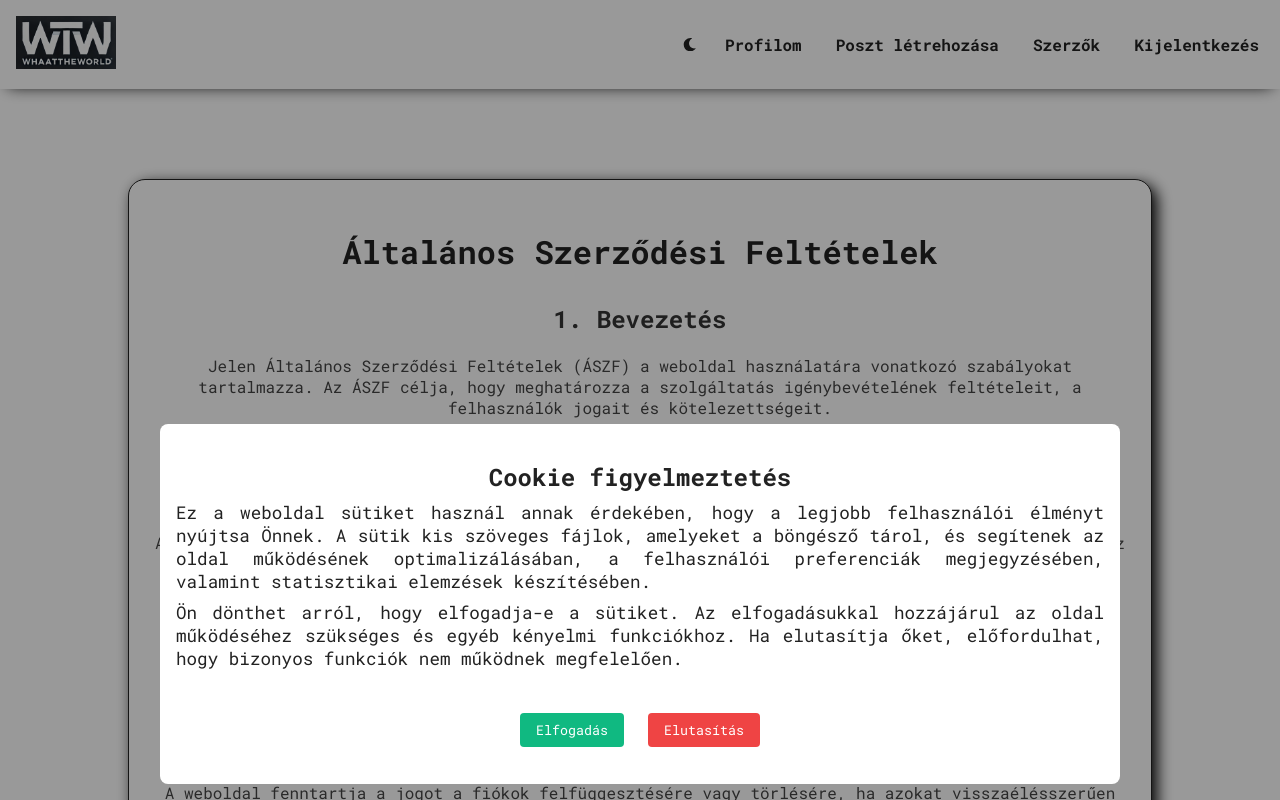
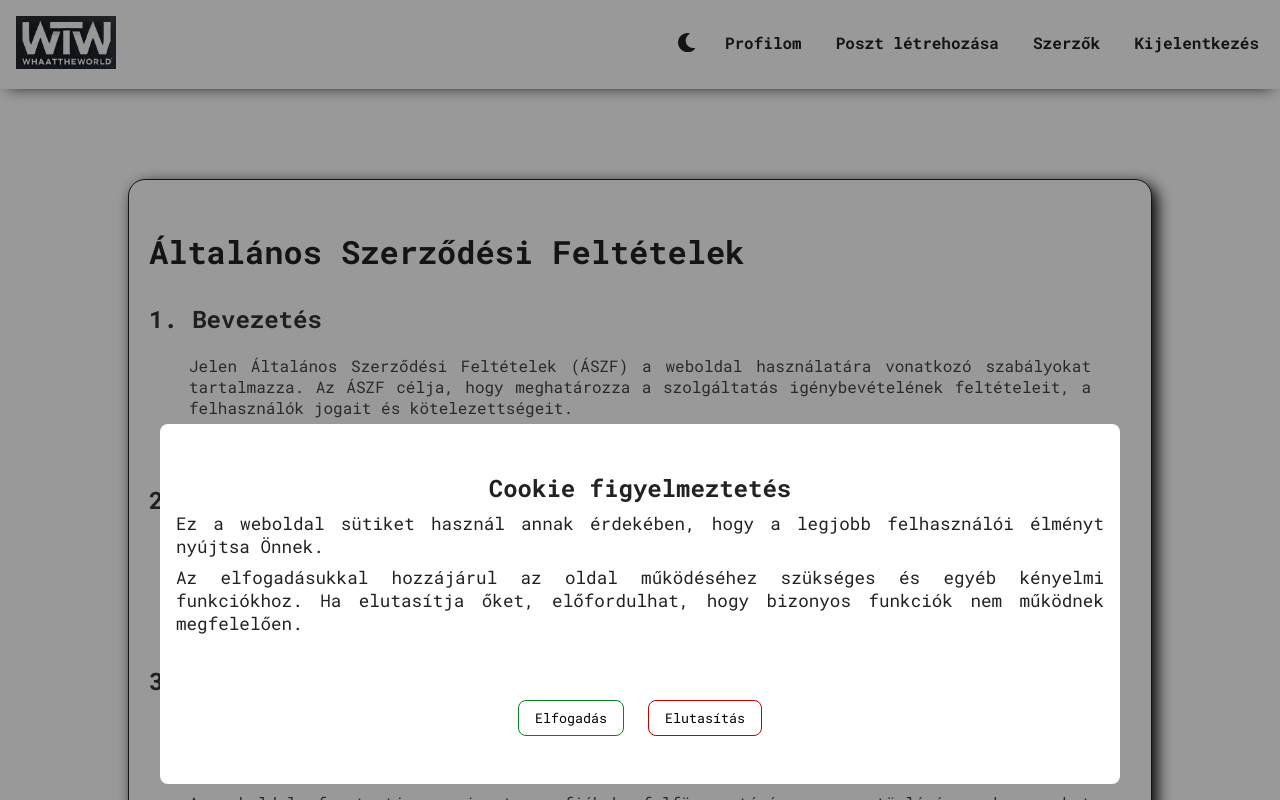
Before and after one commit to istvan911/react_vite_blog_proj, a React (Vite) app: page /aszf in a window 1280 px wide. Shown: the top 800 px of the page. Built offline with nearby package versions, Linux system fonts and the light colour scheme.

Commit message:
2025_02_15_3

```diff
--- a/package.json
+++ b/package.json
@@ -14,6 +14,8 @@
     "draft-convert": "^2.1.13",
     "draft-js": "^0.11.7",
     "file-saver": "^2.0.5",
+    "quill": "^2.0.3",
+    "quill-image-resize-module-react": "^3.0.0",
     "react": "^18.2.0",
     "react-dom": "^18.2.0",
     "react-icons": "^5.3.0",
--- a/public/posts/post1.html
+++ b/public/posts/post1.html
@@ -11,14 +11,12 @@
             padding: 0;
         }
         .post-container {
-            color: #ddd;
             line-height: 1.6;
             padding: 20px;
             margin: auto;
         }
         .title {
             text-align: center;
-            color: #fff;
             margin-bottom: 20px;
         }
         .subtitle {
--- a/src/App.css
+++ b/src/App.css
@@ -1,4 +1,3 @@
-
 /*---------->   BASIC SETTINGS BEGIN  <----------*/
 :root{
   --primary-bg-color:#222 !important;
@@ -8,7 +7,9 @@
   --third-color: #bbb !important;
   --link-color: #FFD700 !important;
   --link-bf-color:#f4e696 !important;
-  --link-btn:#fff !important;
+  --link-btn:#000 !important;
+  --btn-accept:#00851d !important;
+  --btn-decline:#c60000 !important;
   --shadow-color:rgba(255, 255, 255, 1) !important;
     /*--margin-1:70px 0;
     --width-1: 50%;
@@ -21,7 +22,8 @@
   --primary-color: #fff !important;
   --secondary-color: #ddd !important;
   --third-color: #ccc !important;
-  --fourth-color: #bbb !important;
+  --fourth-color: #fff !important;
+  --fifth-color: #fff !important;
   --link-color: #FFD700 !important;
   --link-bf-color:#f4e696 !important;
   --link-btn:#000 !important;
@@ -33,9 +35,10 @@
   --primary-color: #222 !important;
   --secondary-color: #333 !important;
   --third-color: #444 !important;
-  --fourth-color: #555 !important;
-  --link-color: #ff0015 !important;
-  --link-bf-color:#E63946 !important;
+  --fourth-color: #000 !important;
+  --fifth-color: #fff !important;
+  --link-color: #5400c9 !important;
+  --link-bf-color:#743ac6 !important;
   --link-btn:#fff !important;
   --shadow-color:rgba(0, 0, 0, 1) !important;
 }
@@ -56,16 +59,16 @@ h1,h2,h3,p{
 
 .input-form{
   width: 100%;
-  padding: 10px;
+  padding: .6rem;
   border: 1px solid var(--primary-color);
   color: var(--primary-color);
   font-weight: bold;
-  border-radius: 4px;
+  border-radius: .25rem;
 }
 
 .label-form{
   display: block;
-  margin-bottom: 5px;
+  margin-bottom: .5rem;
   color:  var(--primary-color);
   font-weight: bold;
 }
@@ -143,9 +146,9 @@ h1,h2,h3,p{
     /*---------->   CARD  BEGIN <----------*/
 
     .card {
-        min-width: 20rem;
+        min-width: 15rem;
         max-width: 25rem;
-        max-height: 38rem;
+        max-height: 33rem;
         margin: 70px 1.5rem;
         border: 1px solid var(--primary-color);
         background-color: var(--primary-bg-color);
@@ -168,8 +171,8 @@ h1,h2,h3,p{
       }
 
       .card-content {
-        padding: 1.1rem !important;
-        margin: 0;
+        padding: .1rem !important;
+        margin: 0 !important;
         text-align: center;
       }
 
@@ -180,7 +183,7 @@ h1,h2,h3,p{
 
       .card-text {
         font-size: 1rem !important;
-        margin: 0;
+        margin: 0 !important;
         flex-grow: 1;
         text-align:center !important;
       }
@@ -188,7 +191,7 @@ h1,h2,h3,p{
       .card-date {
         font-size: .9rem !important;
         text-align: center !important;
-        margin: 0 0 10px 0;
+        margin: 0 !important;
       }
 
       /*.btn-card-show-more{
@@ -281,6 +284,12 @@ h1,h2,h3,p{
     .theme-toggle-btn{
       color: var(--primary-color);
       cursor: pointer;
+      font-size: 1.2rem;
+      align-items: center;
+      margin: 0;
+    }
+    .theme-toggle-btn:hover{
+      color: var(--link-color);
     }
 
     /*---------->   THEMETOGGLE  END <----------*/
@@ -335,6 +344,7 @@ h1,h2,h3,p{
 
     .nav-menu li a:hover {
       color: var(--link-color); /* A szöveg színe változik */
+      font-size: 1.1rem;
       transition-delay: 0s; /* A színváltás késleltetése visszaáll, amikor hover történik */
     }
 
@@ -380,9 +390,6 @@ h1,h2,h3,p{
 
         .nav-toggle-button {
         display: block; /* show toggle button on small screens */
-        }
-        .nav-logo .logo{
-          /*display: none;*/
         }
     }
 
@@ -469,6 +476,34 @@ h1,h2,h3,p{
 
     /*---------->   TEXTEDITOR  BEGIN <----------*/
 
+    /* Módosítjuk a Quill toolbar stílusait */
+.ql-toolbar {
+  background-color: var(--primary-bg-color) !important; /* Sötétszürke háttérszín */
+  color: var(--primary-color) !important; /* Fehér szín a szövegeknek */
+}
+
+/* A toolbar gombjainak színe */
+.ql-toolbar .ql-formats button {
+  background-color: transparent; /* Átlátszó háttér a gomboknak */
+  color: var(--primary-color) !important; /* Fehér színű ikonok és szövegek */
+  border: none; /* Nincs keret */
+}
+
+/* Ha szeretnél egyedi stílust a dropdown-okhoz is */
+.ql-toolbar .ql-picker {
+  color: var(--primary-color) !important; /* Fehér szín a legördülő menük szövegeinek */
+}
+
+.ql-toolbar .ql-picker-item {
+  background-color: transparent; /* Átlátszó háttér */
+  color: var(--primary-color) !important; /* Fehér szín */
+}
+
+.ql-toolbar .ql-picker-item:hover {
+  background-color: var(--secondary-bg-color); /* Sötétebb háttér a legördülő menü elemeinek hover során */
+}
+
+
       .save-button{
         width: 60%;
         margin-left: 20%;
@@ -493,30 +528,41 @@ h1,h2,h3,p{
       .gdpr-title{
         margin-top: 30px;
         margin-bottom: 30px;
-        text-align: center;
+        text-align: justify;
         color: var(--primary-color);
 
       }
       .gdpr-subtitle{
         color: var(--secondary-color);
-        text-align: center;
+        text-align: justify;
         margin-bottom: 20px;
       }
       .gdpr-p{
-        margin-bottom: 10px;
-        text-align: center;
+        margin-bottom: .75rem;
+        margin-right: 2.5rem;
+        margin-left: 2.5rem;
+        text-align: justify;
         color: var(--third-color);
 
       }
       .gdpr-ul{
-        margin: 0 auto;
-        list-style:none;
+       margin: 0;
+       margin-left: 6rem;
+        list-style:square;
       }
       .gdpr-li{
         padding: 10px;
         margin-bottom: 10px;
-        color: var(--fourth-color);
-        text-align: center;
+        color: var(--third-color);
+        text-align: justify;
+      }
+
+      .gdpr-link{
+        text-decoration: none;
+        color: var(--link-bf-color);
+      }
+      .gdpr-link:hover{
+        color: var(--link-color);
       }
 
   /*---------->   GDPR  END <----------*/
@@ -543,26 +589,32 @@ h1,h2,h3,p{
 
   .cookie-button {
     padding: 0.5rem 1rem;
-    border-radius: 0.25rem;
+    border-radius: 0.5rem;
     border: none;
     color: white;
     cursor: pointer;
   }
 
   .cookie-accept {
-    background-color: #10b981;
+    border: 1px solid var(--btn-accept);
+    background-color: var(--primary-bg-color);
+    color: var(--fourth-color);
   }
 
   .cookie-accept:hover {
-    background-color: #059669;
+    color: var(--fifth-color);
+    background-color: var(--btn-accept);
   }
 
   .cookie-decline {
-    background-color: #ef4444;
+    color: var(--fourth-color);
+    border: 1px solid var(--btn-decline);
+    background-color: var(--primary-bg-color);
   }
 
   .cookie-decline:hover {
-    background-color: #dc2626;
+    color: var(--fifth-color);
+    background-color: var(--btn-decline);
   }
 
   .cookie-overlay {
@@ -656,7 +708,7 @@ h1,h2,h3,p{
     width: 90%;
     justify-content: space-around;
     flex-direction: column;
-    height: 65%;
+    height: 75%;
   }
 
   .cookie-banner p{
--- a/src/components/Cookie.jsx
+++ b/src/components/Cookie.jsx
@@ -42,12 +42,10 @@ const Cookie = () => {
           <h1>Cookie figyelmeztetés</h1>
           <p>
             Ez a weboldal sütiket használ annak érdekében, hogy a legjobb felhasználói élményt
-            nyújtsa Önnek. A sütik kis szöveges fájlok, amelyeket a böngésző tárol, és segítenek
-            az oldal működésének optimalizálásában, a felhasználói preferenciák megjegyzésében,
-            valamint statisztikai elemzések készítésében.
+            nyújtsa Önnek.
           </p>
           <p>
-            Ön dönthet arról, hogy elfogadja-e a sütiket. Az elfogadásukkal hozzájárul az oldal
+            Az elfogadásukkal hozzájárul az oldal
             működéséhez szükséges és egyéb kényelmi funkciókhoz. Ha elutasítja őket, előfordulhat,
             hogy bizonyos funkciók nem működnek megfelelően.
           </p>
--- a/src/components/Header.jsx
+++ b/src/components/Header.jsx
@@ -43,13 +43,13 @@ export default function Header() {
       <div className="container nav-container">
         {showLogo && (
           <Link className="nav-logo" to={'/'}>
-            <img className='logo' src="../public/images/logo.png" alt="Főoldal" />
+            <img className='logo' src="../images/logo.png" alt="Főoldal" />
           </Link>
         )}
 
         {/* Menü nagyobb képernyőkre */}
         <ul className={`nav-menu ${menuOpen ? 'open' : ''}`}>
-          <li><ThemeToggle /></li>
+          <li ><ThemeToggle /></li>
           <li><Link to={'/myposts/1'}>Profilom</Link></li>
           <li><Link to={'/create'}>Poszt létrehozása</Link></li>
           <li><Link to={'/authors'}>Szerzők</Link></li>
--- a/src/pages/GDPR.jsx
+++ b/src/pages/GDPR.jsx
@@ -55,8 +55,8 @@ const GDPR = () => {
       <p className="gdpr-p">A személyes adatokat megfelelő technikai és szervezési intézkedésekkel védjük a jogosulatlan hozzáférés és adatvesztés ellen.</p>
 
       <h2 className="gdpr-subtitle">9. Jogorvoslati lehetőségek</h2>
-      <p className="gdpr-p">Amennyiben a felhasználók adatkezeléssel kapcsolatos panaszaik lennének, az alábbi hatósághoz fordulhatnak:</p>
-      <p className="gdpr-p">Nemzeti Adatvédelmi és Információszabadság Hatóság (NAIH)<br/>Cím: 1125 Budapest, Szilágyi Erzsébet fasor 22/C<br/>Weboldal: <a href="https://www.naih.hu">www.naih.hu</a></p>
+      <p className="gdpr-p">Amennyiben a felhasználóknak adatkezeléssel kapcsolatos panaszaik lennének, az alábbi hatósághoz fordulhatnak:</p>
+      <p className="gdpr-p">Nemzeti Adatvédelmi és Információszabadság Hatóság (NAIH)<br/>Cím: 1125 Budapest, Szilágyi Erzsébet fasor 22/C<br/>Weboldal: <a className="gdpr-link" href="https://www.naih.hu">www.naih.hu</a></p>
     </div>
   );
 };
```
Also changed, not shown: src/components/TextEditor.jsx (+8 -7 lines), 1 other file (tests, documents, lock files or other folders).
